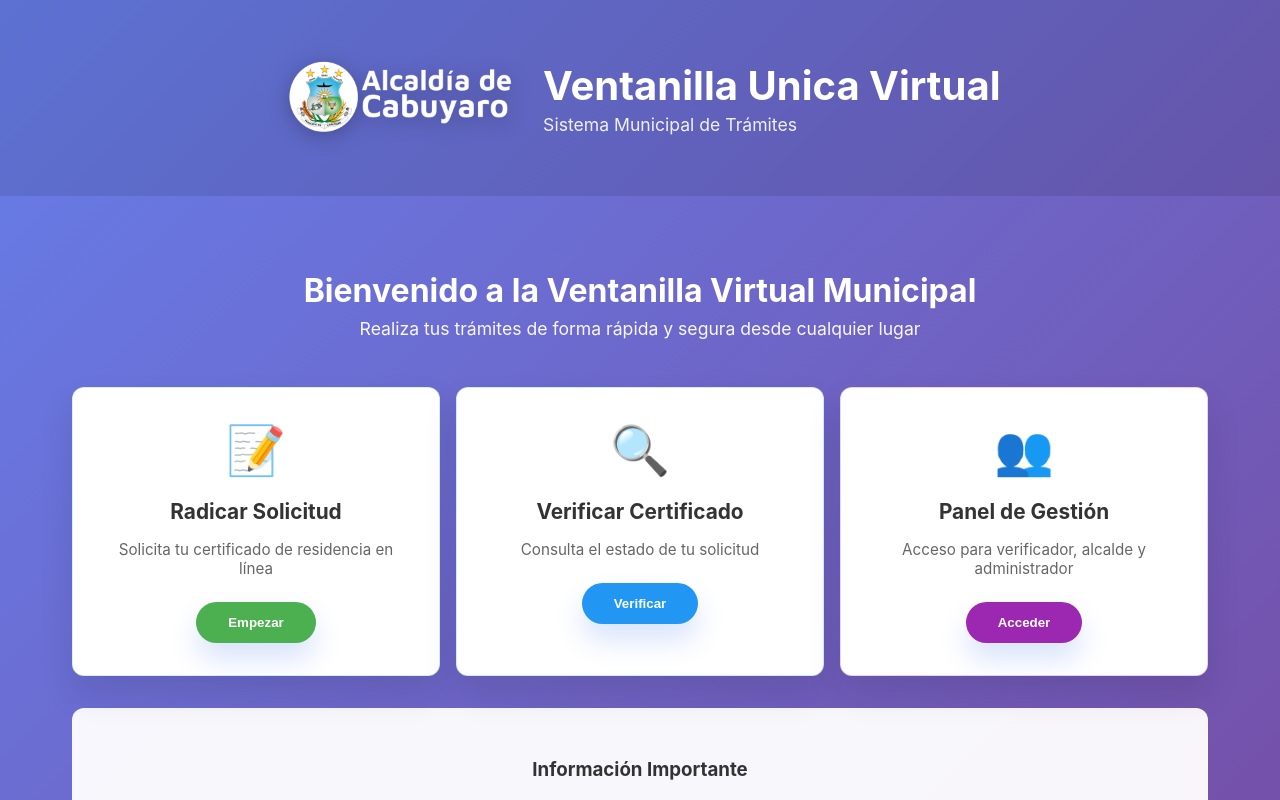
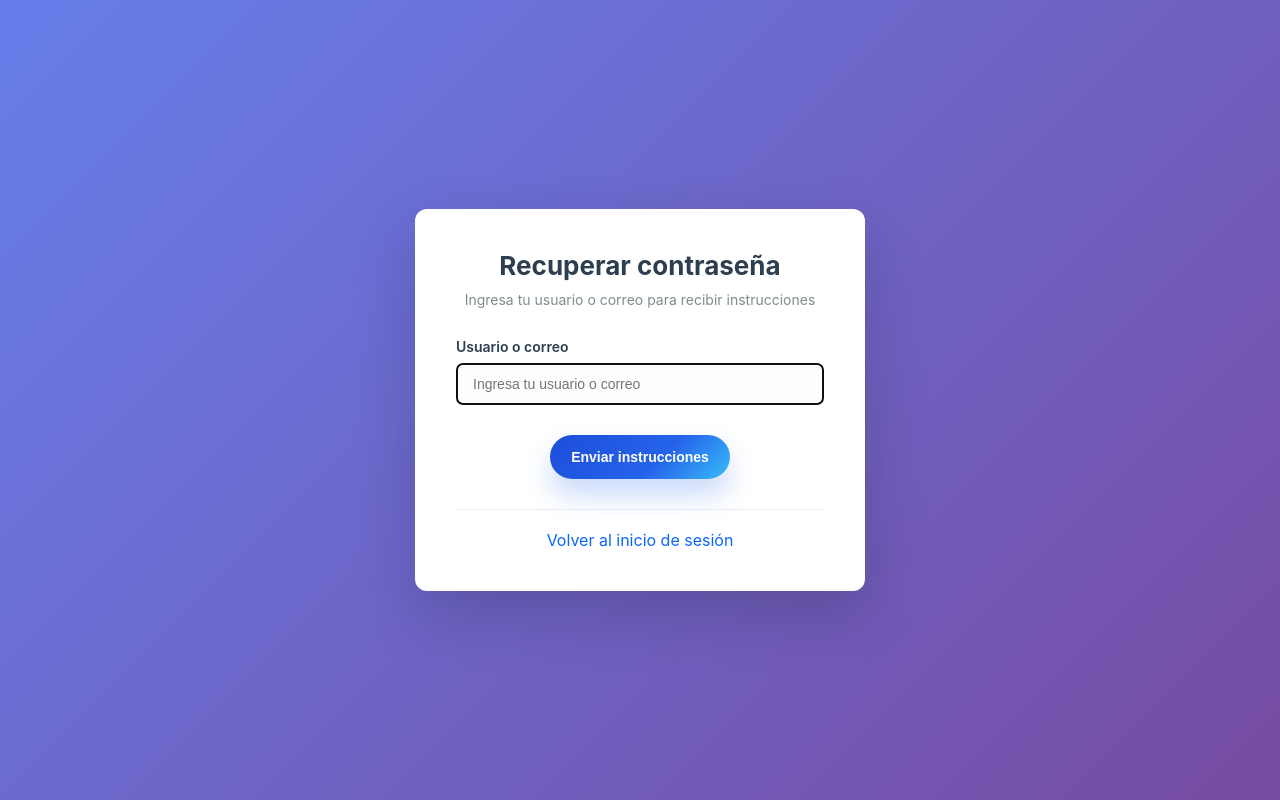
Before and after one commit to daesloard/sistema_tramite, a React (Vite) app in the folder frontend/: page /forgot-password in a window 1280 px wide. Before the commit this address led to /. Shown: the top 800 px of the page. Built offline with nearby package versions, Linux system fonts and the light colour scheme; no server answers.

Commit message:
feat(en-pruebas): add password recovery UI (forgot/reset), integrate routes, update backend password policy, add deploy-with-tunnel script

```diff
--- a/frontend/src/App.jsx
+++ b/frontend/src/App.jsx
@@ -14,6 +14,8 @@ import { useNotificaciones, soportaNotificacionesNavegador } from './hooks/useNo
 const PanelVerificador = lazy(() => import('./components/PanelVerificador'));
 const PanelAlcalde = lazy(() => import('./components/PanelAlcalde'));
 const PanelAdmin = lazy(() => import('./components/PanelAdmin'));
+const ForgotPassword = lazy(() => import('./components/ForgotPassword'));
+const ResetPassword = lazy(() => import('./components/ResetPassword'));
 
 const RUTA_POR_VISTA = {
   inicio: '/',
@@ -208,6 +210,24 @@ export default function App() {
       />
 
       <Route
+        path="/forgot-password"
+        element={(
+          <Suspense fallback={<CargandoModulo texto="Cargando..." />}>
+            <ForgotPassword />
+          </Suspense>
+        )}
+      />
+
+      <Route
+        path="/reset-password"
+        element={(
+          <Suspense fallback={<CargandoModulo texto="Cargando..." />}>
+            <ResetPassword />
+          </Suspense>
+        )}
+      />
+
+      <Route
         path="/panel"
         element={usuarioActual
           ? <Navigate to={rutaPanelPorRol(usuarioActual.rol) || '/'} replace />
--- /dev/null
+++ b/frontend/src/components/ForgotPassword.jsx
@@ -0,0 +1,76 @@
+import { useState } from 'react';
+import { useNavigate } from 'react-router-dom';
+import { API_AUTH_URL } from '../config/api';
+import { getLoginStyles } from '../styles/components/LoginStyles';
+
+const styles = getLoginStyles();
+
+export default function ForgotPassword() {
+  const [identificador, setIdentificador] = useState('');
+  const [loading, setLoading] = useState(false);
+  const [message, setMessage] = useState('');
+  const [error, setError] = useState('');
+  const navigate = useNavigate();
+
+  const handleSubmit = async (e) => {
+    e.preventDefault();
+    setError('');
+    setMessage('');
+    setLoading(true);
+
+    try {
+      const id = identificador.trim();
+      await fetch(`${API_AUTH_URL}/password/forgot`, {
+        method: 'POST',
+        headers: { 'Content-Type': 'application/json' },
+        body: JSON.stringify({ usuarioOEmail: id })
+      });
+
+      setMessage('Si existe una cuenta asociada, recibirás instrucciones en tu correo');
+      // after success, redirect to login after short delay
+      setTimeout(() => navigate('/login'), 2500);
+    } catch (err) {
+      setError('No se pudo enviar la solicitud. Intenta nuevamente.');
+    } finally {
+      setLoading(false);
+    }
+  };
+
+  return (
+    <div style={styles.loginContainer}>
+      <div style={styles.loginCard}>
+        <div style={styles.loginHeader}>
+          <h2 style={styles.loginHeaderTitle}>Recuperar contraseña</h2>
+          <p style={styles.loginHeaderSubtitle}>Ingresa tu usuario o correo para recibir instrucciones</p>
+        </div>
+
+        {error && <div style={styles.loginError}><p style={styles.loginErrorText}>❌ {error}</p></div>}
+        {message && <div style={{ marginBottom: 12, color: '#0b662f' }}>{message}</div>}
+
+        <form onSubmit={handleSubmit} style={styles.loginForm}>
+          <div style={styles.formGroup}>
+            <label htmlFor="identificador" style={styles.label}>Usuario o correo</label>
+            <input
+              id="identificador"
+              type="text"
+              value={identificador}
+              onChange={(e) => setIdentificador(e.target.value)}
+              placeholder="Ingresa tu usuario o correo"
+              required
+              autoFocus
+              style={styles.input}
+            />
+          </div>
+
+          <button type="submit" disabled={loading} style={{ ...styles.btnLogin, ...(loading ? styles.btnLoginDisabled : {}) }}>
+            {loading ? '⏳ Enviando...' : 'Enviar instrucciones'}
+          </button>
+        </form>
+
+        <div style={styles.loginFooter}>
+          <a href="/login" style={{ color: '#0b66ff', textDecoration: 'none' }}>Volver al inicio de sesión</a>
+        </div>
+      </div>
+    </div>
+  );
+}
--- a/frontend/src/components/Login.jsx
+++ b/frontend/src/components/Login.jsx
@@ -151,6 +151,9 @@ export default function Login({ onLoginSuccess, rol }) {
 
         <div style={styles.loginFooter}>
           <p style={styles.footerText}>🔒 Acceso seguro con autenticación JWT</p>
+          <div style={{ marginTop: 8 }}>
+            <a href="/forgot-password" style={{ color: '#0b66ff', textDecoration: 'none' }}>¿Olvidaste tu contraseña?</a>
+          </div>
         </div>
       </div>
     </div>
--- /dev/null
+++ b/frontend/src/components/ResetPassword.jsx
@@ -0,0 +1,110 @@
+import { useState, useEffect } from 'react';
+import { useNavigate, useLocation } from 'react-router-dom';
+import { API_AUTH_URL } from '../config/api';
+import { getLoginStyles } from '../styles/components/LoginStyles';
+
+const styles = getLoginStyles();
+const POLICY = /^(?=.*[A-Z])(?=.*[a-z])(?=.*\d)(?=.*[^A-Za-z0-9]).{8,}$/;
+
+export default function ResetPassword() {
+  const navigate = useNavigate();
+  const location = useLocation();
+  const params = new URLSearchParams(location.search);
+  const tokenFromQuery = params.get('token') || '';
+
+  const [token, setToken] = useState(tokenFromQuery);
+  const [nueva, setNueva] = useState('');
+  const [confirmar, setConfirmar] = useState('');
+  const [loading, setLoading] = useState(false);
+  const [error, setError] = useState('');
+  const [message, setMessage] = useState('');
+
+  useEffect(() => {
+    if (tokenFromQuery) setToken(tokenFromQuery);
+  }, [tokenFromQuery]);
+
+  const validarCliente = () => {
+    if (!token || token.trim() === '') {
+      setError('El token es requerido');
+      return false;
+    }
+    if (!POLICY.test(nueva)) {
+      setError('La contraseña debe tener al menos 8 caracteres, una mayúscula, una minúscula, un número y un carácter especial');
+      return false;
+    }
+    if (nueva !== confirmar) {
+      setError('La confirmación de contraseña no coincide');
+      return false;
+    }
+    return true;
+  };
+
+  const handleSubmit = async (e) => {
+    e.preventDefault();
+    setError('');
+    setMessage('');
+
+    if (!validarCliente()) return;
+
+    setLoading(true);
+    try {
+      const res = await fetch(`${API_AUTH_URL}/password/reset`, {
+        method: 'POST',
+        headers: { 'Content-Type': 'application/json' },
+        body: JSON.stringify({ token: token.trim(), nuevaContrasena: nueva, confirmarContrasena: confirmar })
+      });
+
+      if (!res.ok) {
+        const text = await res.text();
+        throw new Error(text || 'Error al restablecer contraseña');
+      }
+
+      setMessage('Contraseña actualizada correctamente. Redirigiendo al inicio de sesión...');
+      setTimeout(() => navigate('/login'), 2000);
+    } catch (err) {
+      const msg = err?.message || 'Error de conexión';
+      setError(msg.replace(/^\s+|\s+$/g, ''));
+    } finally {
+      setLoading(false);
+    }
+  };
+
+  return (
+    <div style={styles.loginContainer}>
+      <div style={styles.loginCard}>
+        <div style={styles.loginHeader}>
+          <h2 style={styles.loginHeaderTitle}>Restablecer contraseña</h2>
+          <p style={styles.loginHeaderSubtitle}>Ingresa el token y la nueva contraseña</p>
+        </div>
+
+        {error && <div style={styles.loginError}><p style={styles.loginErrorText}>❌ {error}</p></div>}
+        {message && <div style={{ marginBottom: 12, color: '#0b662f' }}>{message}</div>}
+
+        <form onSubmit={handleSubmit} style={styles.loginForm}>
+          <div style={styles.formGroup}>
+            <label htmlFor="token" style={styles.label}>Token</label>
+            <input id="token" type="text" value={token} onChange={(e) => setToken(e.target.value)} placeholder="Token recibido por correo" style={styles.input} required />
+          </div>
+
+          <div style={styles.formGroup}>
+            <label htmlFor="nueva" style={styles.label}>Nueva contraseña</label>
+            <input id="nueva" type="password" value={nueva} onChange={(e) => setNueva(e.target.value)} placeholder="Nueva contraseña" style={styles.input} required />
+          </div>
+
+          <div style={styles.formGroup}>
+            <label htmlFor="confirmar" style={styles.label}>Confirmar contraseña</label>
+            <input id="confirmar" type="password" value={confirmar} onChange={(e) => setConfirmar(e.target.value)} placeholder="Confirmar contraseña" style={styles.input} required />
+          </div>
+
+          <button type="submit" disabled={loading} style={{ ...styles.btnLogin, ...(loading ? styles.btnLoginDisabled : {}) }}>
+            {loading ? '⏳ Restableciendo...' : 'Restablecer contraseña'}
+          </button>
+        </form>
+
+        <div style={styles.loginFooter}>
+          <a href="/login" style={{ color: '#0b66ff', textDecoration: 'none' }}>Volver al inicio de sesión</a>
+        </div>
+      </div>
+    </div>
+  );
+}
```
Also changed, not shown: 2 other files (tests, documents, lock files or other folders).
